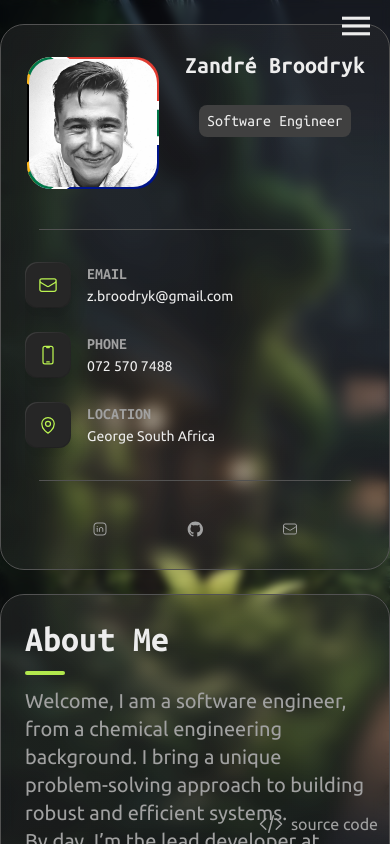
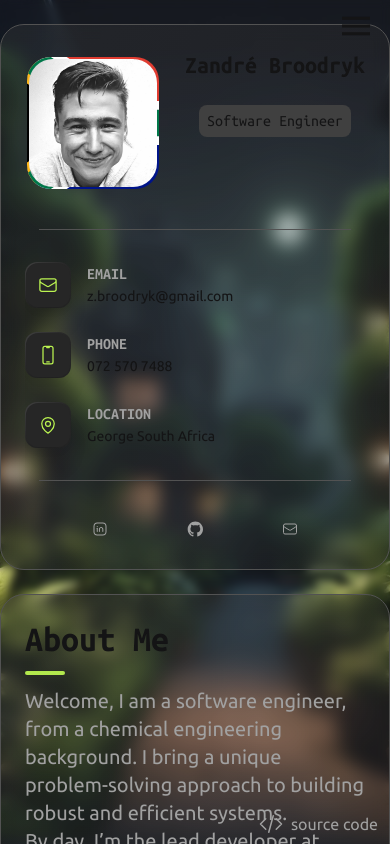
Before and after one commit to ZandreBroodryk/portfolio, a Next.js app: page / in a window 390 px wide. Shown: the top 844 px of the page. Built offline with nearby package versions, Linux system fonts and the light colour scheme.

Commit message:
tweak styling and scrolling on smaller devices

```diff
--- a/src/app/globals.css
+++ b/src/app/globals.css
@@ -13,5 +13,5 @@
 }
 
 body {
-  color: var(--foreground);
+  color: var(--background);
 }
--- a/src/app/layout.tsx
+++ b/src/app/layout.tsx
@@ -40,7 +40,7 @@ export default function RootLayout({
       <body
         className={`${ubuntu.variable} ${ubuntuMono.variable} ${ubuntu.className} bg-[url('/cozy-city.jpg')] bg-cover bg-fixed antialiased before:absolute before:top-0 before:right-0 before:bottom-0 before:left-0 before:backdrop-blur-xs`}
       >
-        <main className="max-h-screen overflow-auto">
+        <main className="overflow-auto sm:max-h-screen">
           <AboutMe
             name="Zandré Broodryk"
             profilePictureUrl="/avatar.jpg"
```
